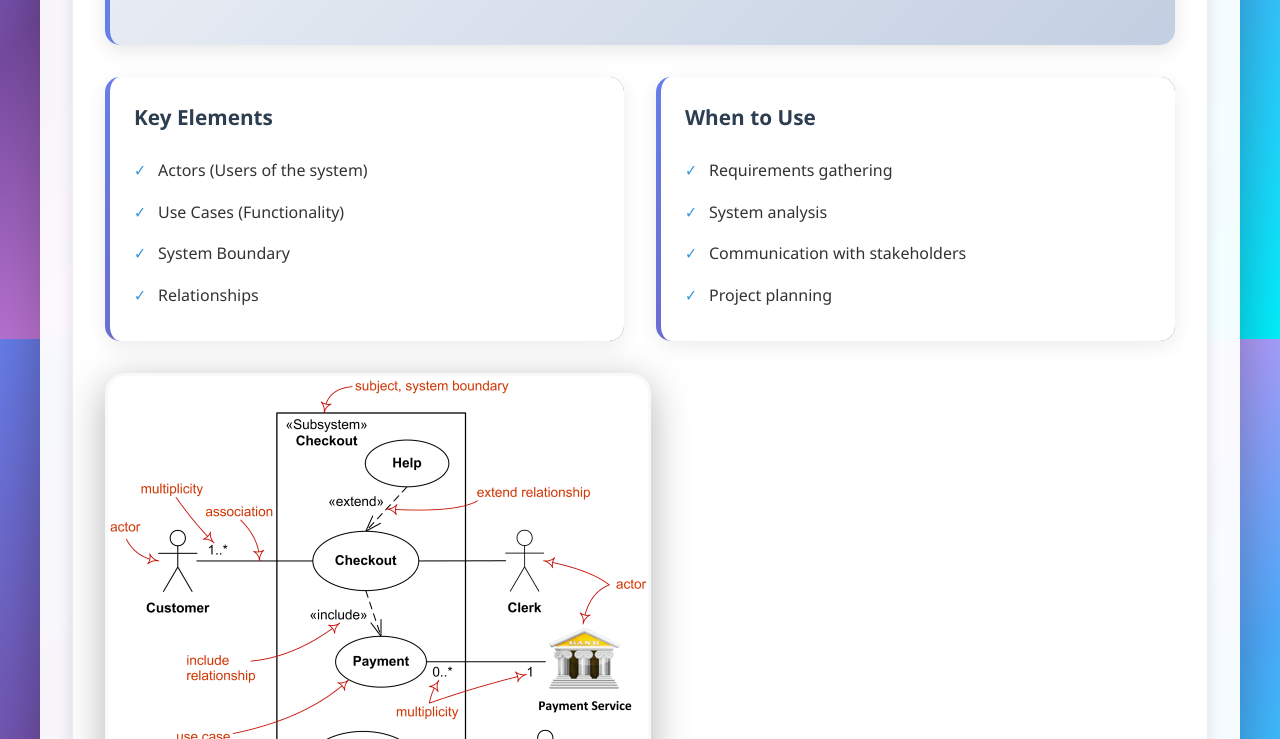
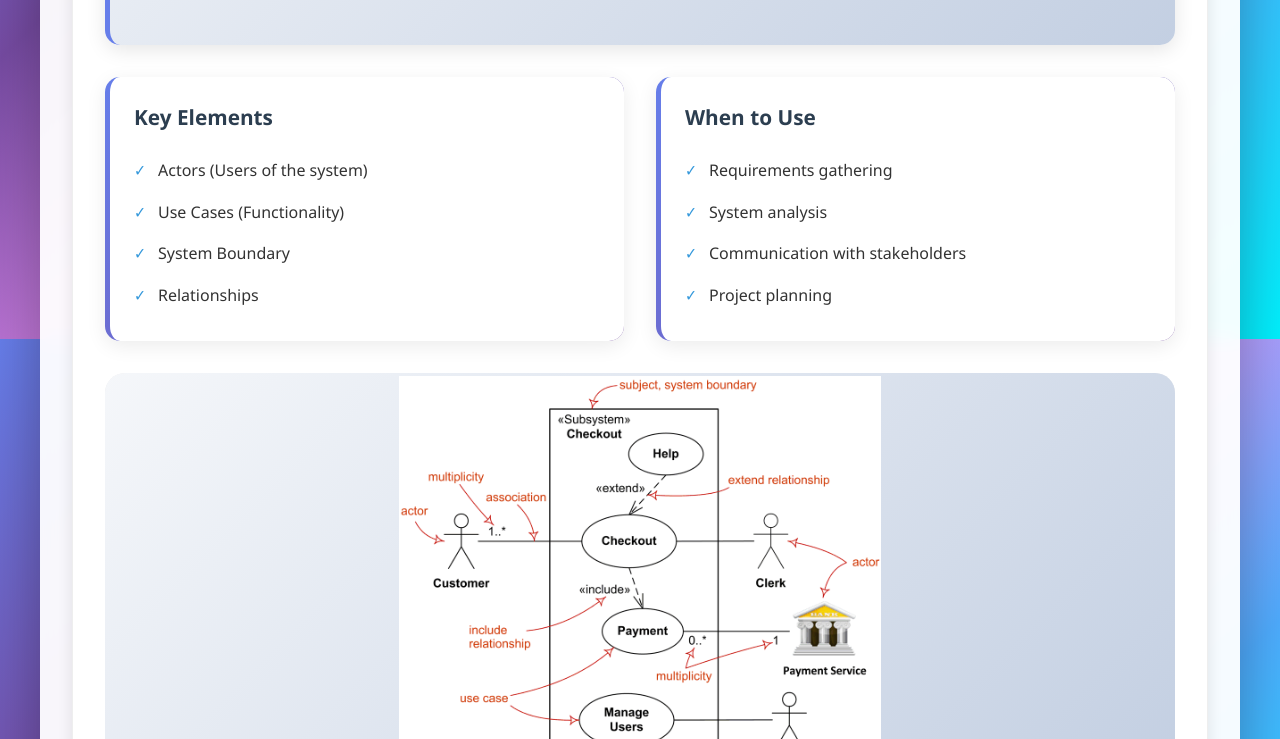
Before and after one commit to anirudhojha125/uml-diagram-explainer, a website: page index.html in a window 1280 px wide. Shown: the part 2061-2800 px from the top of the page. Drawn offline with Linux system fonts and the light colour scheme.

Commit message:
Make use case and sequence diagrams cover full image container space

```diff
--- a/styles.css
+++ b/styles.css
@@ -526,16 +526,23 @@ nav {
 .image-container {
     position: relative;
     margin: 1rem 0;
+    width: 100%;
+    height: 400px;
+    display: flex;
+    align-items: center;
+    justify-content: center;
+    overflow: hidden;
+    border-radius: 20px;
+    background: linear-gradient(135deg, #f5f7fa 0%, #c3cfe2 100%);
 }
 
 .detail-content img {
-    max-width: 100%;
+    width: 100%;
+    height: 100%;
+    object-fit: contain;
     border-radius: 20px;
     box-shadow: 0 10px 40px rgba(0,0,0,0.3);
     transition: all 0.5s cubic-bezier(0.175, 0.885, 0.32, 1.275);
-    background-color: #f8f9fa;
-    min-height: 200px;
-    display: block;
     border: 3px solid transparent;
 }
 
@@ -745,6 +752,14 @@ body.dark-mode .benefit p {
     color: #d5dbdb;
 }
 
+body.dark-mode .image-container {
+    background: linear-gradient(135deg, #1e3a5f 0%, #2c3e50 100%);
+}
+
+body.dark-mode .detail-content img {
+    border: 3px solid rgba(93, 173, 226, 0.3);
+}
+
 body.dark-mode .diagrams-section {
     background: rgba(22, 33, 62, 0.95);
 }
```
